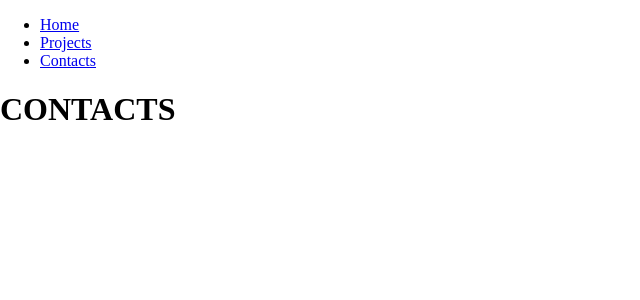
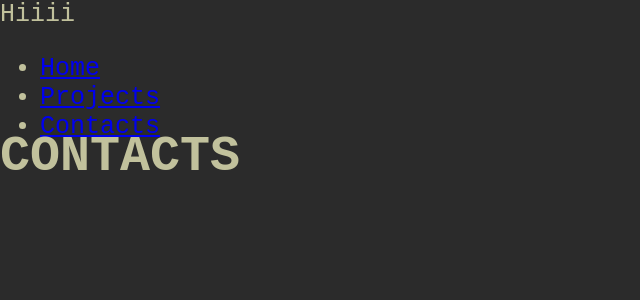
Before and after one commit to ShivamOfTheSingh/shivamsite, a React (Vite) app: page /contacts in a window 1280 px wide. Shown: the top 300 px of the page, without its empty margins (0-640 px from the left). Built offline with nearby package versions, Linux system fonts and the light colour scheme.

Commit message:
added basic css styling

```diff
--- a/src/App.css
+++ b/src/App.css
@@ -3,4 +3,9 @@ body {
     padding: 0;
     border: 0;
     overflow: hidden;
+    background-color: rgb(43, 43, 43);
+    font-family: 'Courier New', Courier, monospace;
+    font-size: 25px;
+    font-weight: 100;
+    color: rgb(193, 193, 156);
 }
--- a/src/components/global/Navbar.jsx
+++ b/src/components/global/Navbar.jsx
@@ -1,9 +1,11 @@
 import React from "react";
+import "./navbar.css"
 import { Link } from "react-router-dom";
 
 const NavBar = (props) => {
   return (
 		<>
+			<p1>Hiiii</p1>
 		<nav>
 			<ul>
 				<li>
--- /dev/null
+++ b/src/components/global/navbar.css
@@ -0,0 +1,3 @@
+nav {
+    height: 5vh;
+}
--- a/src/components/home/Valley.jsx
+++ b/src/components/home/Valley.jsx
@@ -33,7 +33,7 @@ const Valley = (props) => {
 
 		// Creates the valley terrain noise using valleyNoise()
 		// v, xOff, and yOff are parameters responsible for generation and the rate of which the camera "moves"
-        v -= 0.055;
+		v -= 0.053;
 		let yOff = v;
 		for (let y = 0; y < rows; y++) {
 			let xOff = 0;
@@ -48,7 +48,7 @@ const Valley = (props) => {
 		p5.background(43, 43, 43);
 		p5.fill(43, 43, 43);
 		p5.stroke(193, 193, 156);
-        p5.translate(-w / 2, 100, -100);
+		p5.translate(-w / 2, 100, -215);
 		p5.rotateX(1.6);
 
 		// Uses a TRIANGLE_STRIP vector mesh to create the terrain
@@ -77,7 +77,7 @@ const Valley = (props) => {
 		const centerX = -w / 2 + (p5.windowWidth - w) / 2;
 
 		p5.resizeCanvas(p5.windowWidth, h);
-        p5.translate(centerX, 100, -100); // Update the translation
+		p5.translate(centerX, 100, -150); // Update the translation
 	};
 
 
```
Also changed, not shown: src/components/home/HomePage.jsx (+5 -6 lines), src/components/contacts/Contacts.jsx (indentation only), src/components/projects/Projects.jsx (indentation only). Lines whose indentation alone changed are shown as unchanged.
